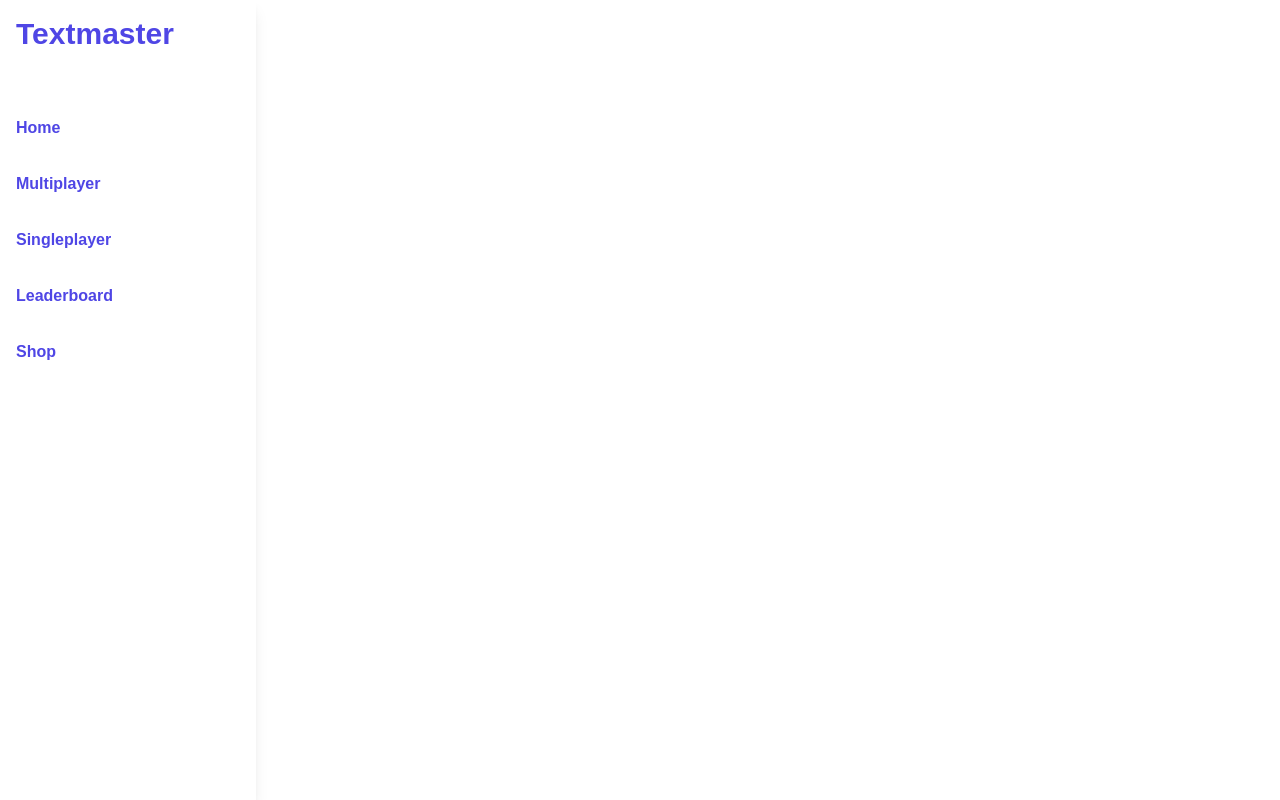
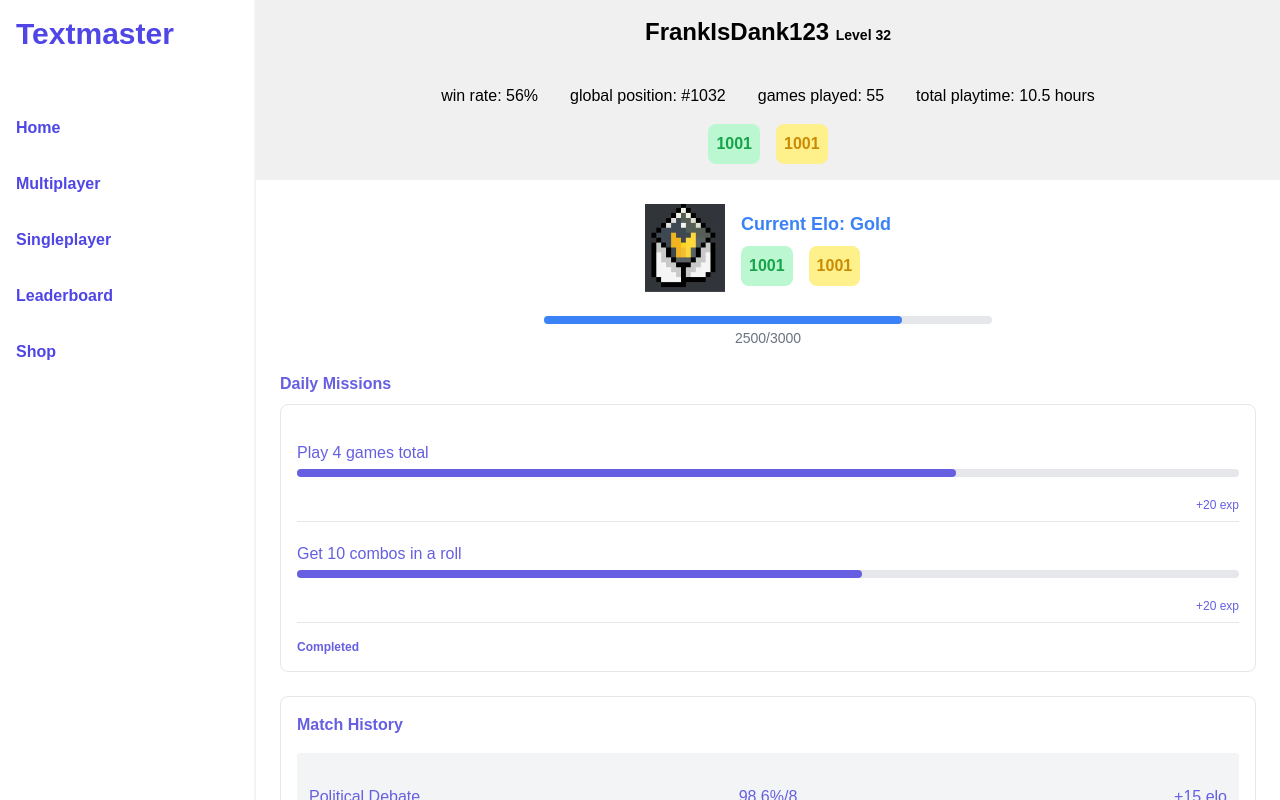
Before and after one commit to Riixardo/TextMaster, a Next.js app in the folder frontend/: page /home in a window 1280 px wide. Built offline with nearby package versions, Linux system fonts and the light colour scheme; no server answers.

Commit message:
partly completed home

```diff
--- a/frontend/components/side_bar.js
+++ b/frontend/components/side_bar.js
@@ -19,7 +19,7 @@ const Sidebar = () => {
     ];
 
     return (
-        <div className="sidebar">
+        <div className="sidebar" style={{ borderRight: '2px solid #f3f3f3' }}>
             <h2 className=" text-3xl font-extrabold p-4" style={{ color: '#4F46E5' }}>Textmaster</h2>
             <nav className="mt-8">
                 <ul className='purple-colored-text'>
--- a/frontend/pages/home.js
+++ b/frontend/pages/home.js
@@ -1,6 +1,8 @@
 import { useState, useEffect, useRef } from "react";
 import React from "react";
 import Sidebar from "@/components/side_bar";
+import Image from 'next/image'; // assuming Next.js for image optimization
+import ProgressBar from "@/components/progress_bar";
 
 const Home = () => {
     const [selectedButton, setSelectedButton] = useState(null);
@@ -18,8 +20,86 @@ const Home = () => {
     };
 
     return (
-        <div className="min-h-screen w-screen" style={{backgroundColor: 'var(--background)' }}>
+        <div className="min-h-screen w-screen flex" style={{ backgroundColor: 'var(--background)' }}>
             <Sidebar selectedButton={selectedButton} handleButtonClick={handleButtonClick} buttonWidth={buttonWidth} />
+
+            {/* Main Content Area */}
+            <div className="flex-grow overflow-y-auto" style={{ background: '#ffffff', maxHeight: '100vh' }}>
+
+                {/* New Header Section */}
+                <div className="w-full flex flex-col items-center mb-6" style={{ backgroundColor: '#f0f0f0', padding: '1rem', margin: '0' }}>
+                    <h2 className="font-bold text-2xl mb-2" style={{ color: 'black' }}>
+                        FrankIsDank123 <span className="text-sm">Level 32</span>
+                    </h2>
+                    <div className="flex space-x-8 mt-2" style={{ color: 'black' }}>
+                        <p>win rate: 56%</p>
+                        <p>global position: #1032</p>
+                        <p>games played: 55</p>
+                        <p>total playtime: 10.5 hours</p>
+                    </div>
+                    <div className="flex items-center space-x-4 mt-4">
+                        <div className="bg-green-200 p-2 rounded-lg text-green-600 font-bold">1001</div>
+                        <div className="bg-yellow-200 p-2 rounded-lg text-yellow-600 font-bold">1001</div>
+                    </div>
+                </div>
+
+                {/* Rest of the Main Content */}
+                <div className="p-6">
+                    {/* Current Elo Section */}
+                    <div className="flex flex-col items-center mb-6">
+                        <div className="flex items-center mb-2">
+                            <Image src="/user_profile_pic.png" alt="Elo Icon" width={80} height={80} />
+                            <div className="ml-4">
+                                <h3 className="text-lg font-bold text-blue-500">Current Elo: Gold</h3>
+                                <div className="flex items-center space-x-4 mt-2">
+                                    <div className="bg-green-200 p-2 rounded-lg text-green-600 font-bold">1001</div>
+                                    <div className="bg-yellow-200 p-2 rounded-lg text-yellow-600 font-bold">1001</div>
+                                </div>
+                            </div>
+                        </div>
+                        <div className="relative mt-4 w-full max-w-md">
+                            <div className="w-full h-2 bg-gray-200 rounded">
+                                <div className="h-2 bg-blue-500 rounded" style={{ width: '80%' }}></div>
+                            </div>
+                            <span className="block text-center text-gray-500 text-sm mt-1">2500/3000</span>
+                        </div>
+                    </div>
+
+                    {/* Daily Missions Section */}
+                    <div className="mb-6">
+                        <h4 className="font-bold mb-2" style={{ color: '#665FE2' }}>Daily Missions</h4>
+                        <div className="bg-white border p-4 rounded-lg space-y-4">
+                            {[
+                                { mission: 'Play 4 games total', progress: '70%', reward: '+20 exp' },
+                                { mission: 'Get 10 combos in a roll', progress: '60%', reward: '+20 exp' }
+                            ].map((mission, index) => (
+                                <div key={index} className="border-b pb-2 mb-2">
+                                    <p className="font-medium" style={{ color: '#665FE2' }}>{mission.mission}</p>
+                                    <div className="relative w-full h-2 bg-gray-200 rounded mt-1">
+                                        <div className="h-2 bg-blue-500 rounded" style={{ width: mission.progress, backgroundColor:'#665FE2' }}></div>
+                                    </div>
+                                    <p className="text-xs text-right" style={{ color: '#665FE2' }}>{mission.reward}</p>
+                                </div>
+                            ))}
+                            <p className="text-xs font-bold" style={{ color: '#665FE2' }}>Completed</p>
+                        </div>
+                    </div>
+
+                    {/* Match History Section */}
+                    <div className="bg-white border p-4 rounded-lg">
+                        <h4 className="font-bold mb-4" style={{ color: '#665FE2' }}>Match History</h4>
+                        <div className="space-y-2">
+                            {Array(6).fill(0).map((_, index) => (
+                                <div key={index} className="flex justify-between items-center bg-gray-100 p-3 rounded border-b">
+                                    <p className="font-medium w-1/3" style={{ color: '#665FE2' }}>Political Debate</p>
+                                    <p className="text-center w-1/3" style={{ color: '#665FE2' }}>98.6%/8</p>
+                                    <p className="text-right w-1/3" style={{ color: '#665FE2' }}>+15 elo</p>
+                                </div>
+                            ))}
+                        </div>
+                    </div>
+                </div>
+            </div>
         </div>
     );
 };
--- a/frontend/pages/messaging.js
+++ b/frontend/pages/messaging.js
@@ -2,10 +2,7 @@ import Sidebar from '../components/side_bar';
 import Scoreboard from '../components/scoreboard';
 import React, { useState, useEffect } from 'react';
 import Image from 'next/image';
-
-// Import the icon for received messages
-import robotIcon from '../public/Profile-Picture-AI 1.png'; // Update path if needed
-// import sendIcon from '../public/send-icon.png'; // Make sure to import the send icon
+import robotIcon from '../public/Profile-Picture-AI 1.png';
 
 
 export default function Messaging() {
```
Also changed, not shown: frontend/public/user_profile_pic.png (added).
